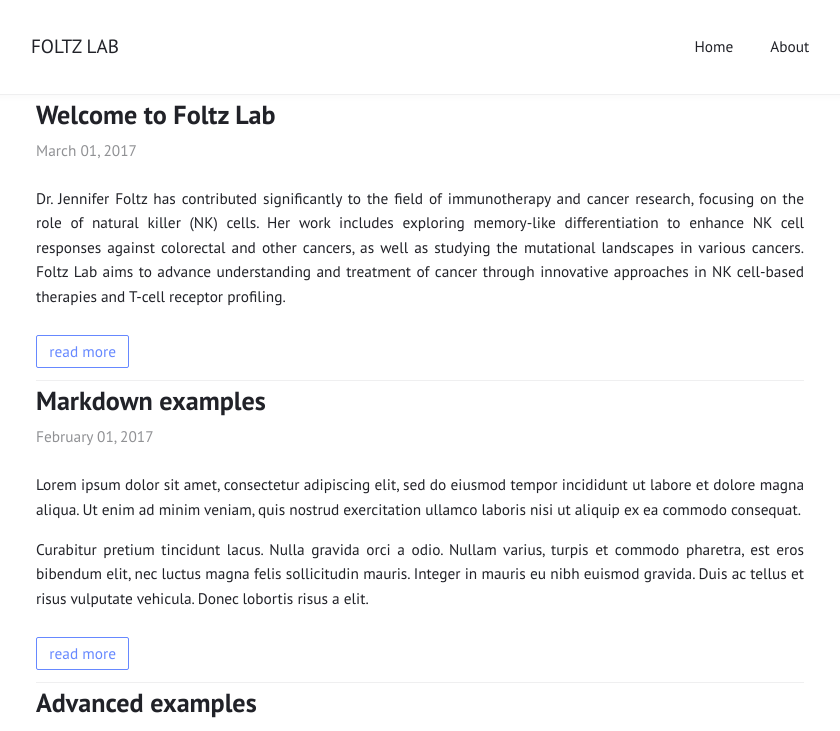
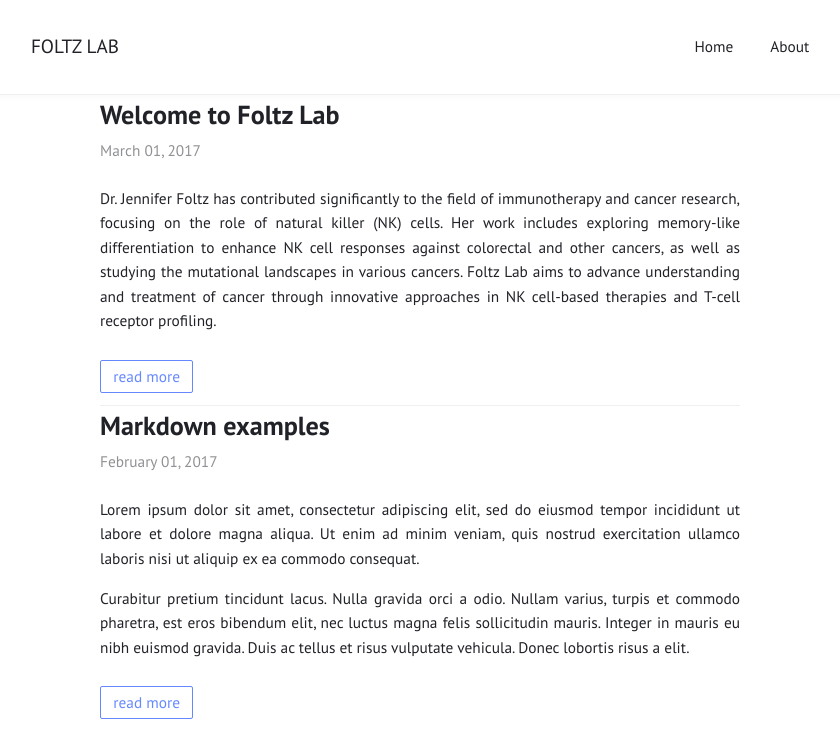
Before and after one commit to Foltz-Lab/Foltz-Lab.github.io, a Jekyll site: the page built from index.html, in a window 1280 px wide. Shown: the top 731 px of the page, without its empty margins (220-1060 px from the left). Built offline with Jekyll 4.4.1, drawn with Linux system fonts in a browser that asks for light colours.

Commit message:
Update layout.sass

```diff
--- a/_sass/layout.sass
+++ b/_sass/layout.sass
@@ -15,7 +15,7 @@ body > header, body > article, body > footer
   padding: 1.5em
 
 .container
-  width: 60%
+  width: 50%
   max-width: 1200px  // Adjust this value to your desired width
   margin: 0 auto
   padding: 0 1.5em  // Optional: Adjust padding as needed
```
